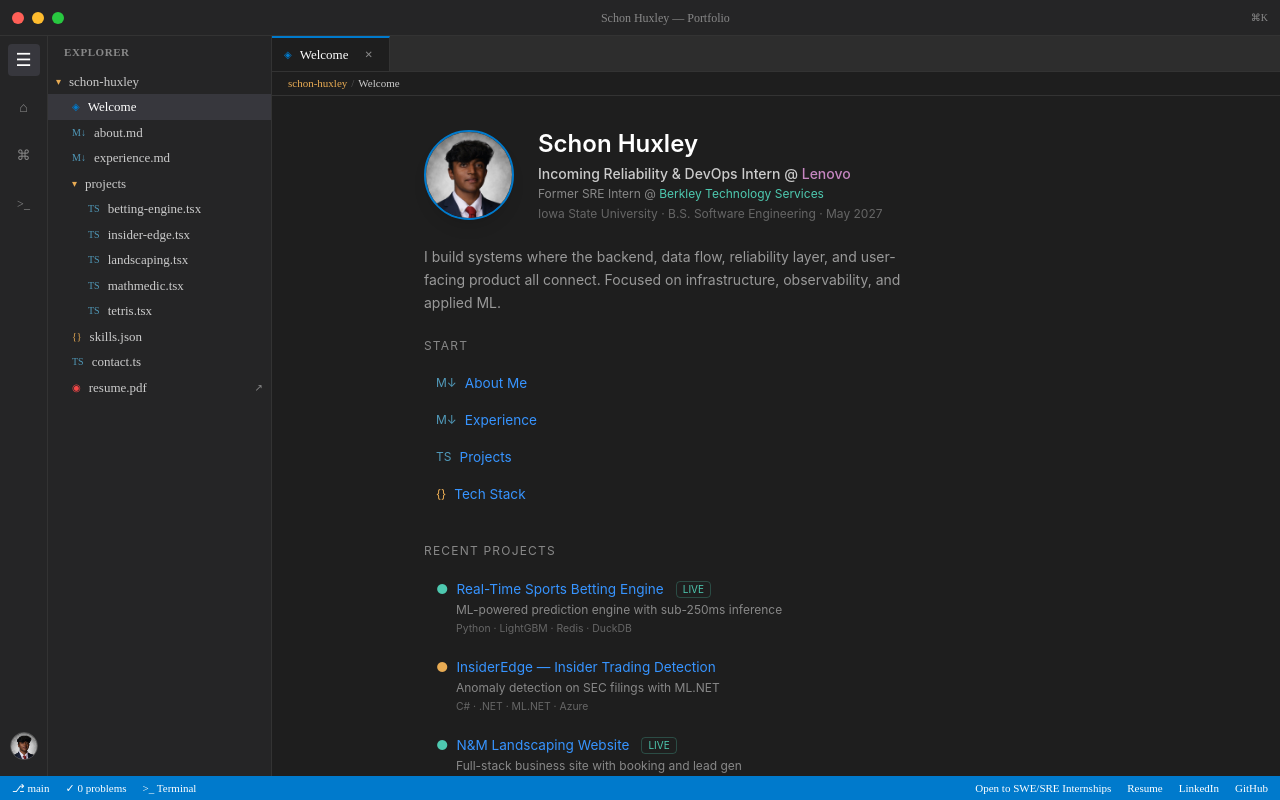
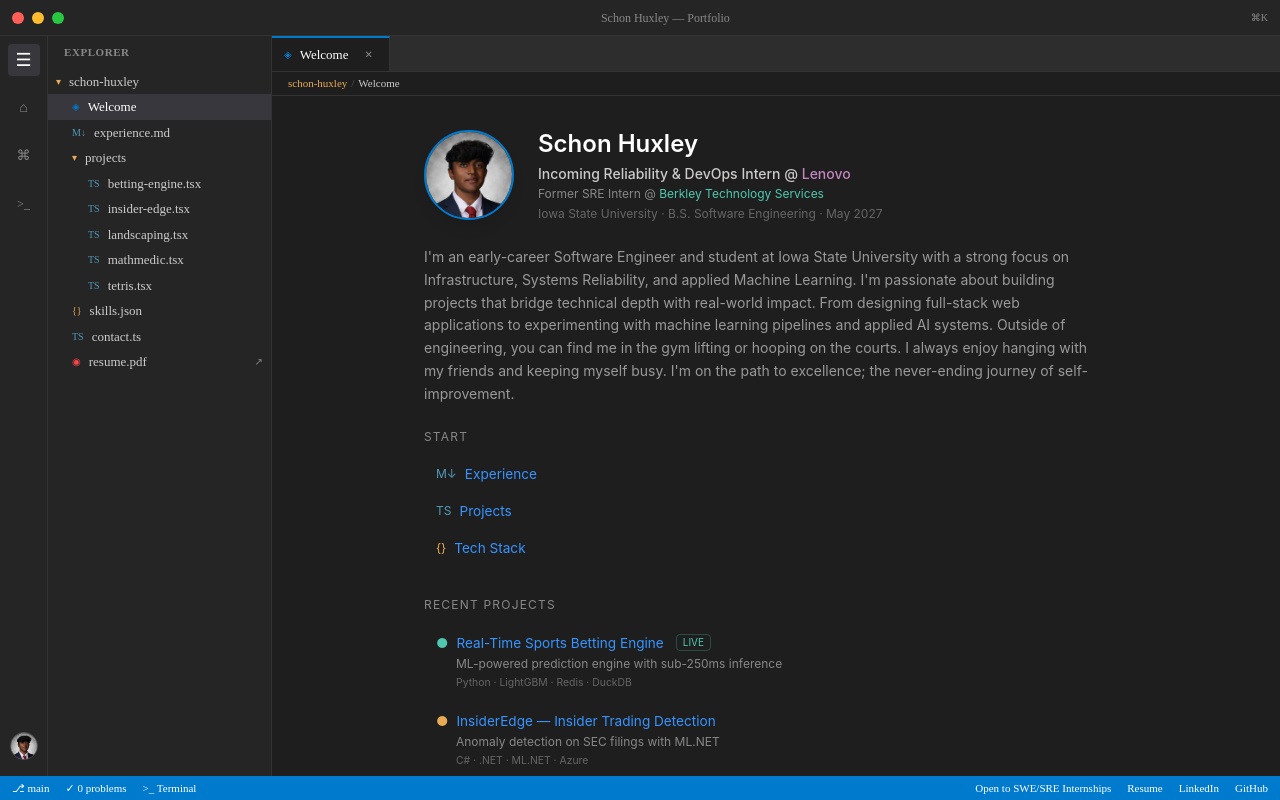
Before and after one commit to schonhux/ml-journal, a Next.js app: page / in a window 1280 px wide. Built offline with nearby package versions, Linux system fonts and the light colour scheme.

Commit message:
Made welcome a bit better

```diff
--- a/app/page.tsx
+++ b/app/page.tsx
@@ -59,7 +59,6 @@ type FileItem = {
 const FILES: FileItem[] = [
   { name: "schon-huxley", icon: "▾", color: "#e8ab53", id: "root", indent: 0, isFolder: true, isOpen: true },
   { name: "Welcome", icon: "◈", color: "#007acc", id: "welcome", indent: 1, desc: "Home — About me, quick links" },
-  { name: "about.md", icon: "M↓", color: "#519aba", id: "about", indent: 1, desc: "Bio, education, interests" },
   { name: "experience.md", icon: "M↓", color: "#519aba", id: "experience", indent: 1, desc: "SRE @ Berkley, Incoming @ Lenovo" },
   { name: "projects", icon: "▾", color: "#e8ab53", id: "proj-folder", indent: 1, isFolder: true, isOpen: true },
   { name: "betting-engine.tsx", icon: "TS", color: "#519aba", id: "proj-betting", indent: 2, desc: "Real-time ML betting predictions" },
@@ -77,14 +76,14 @@ function tabIcon(id: string) {
   if (id === "welcome") return "◈";
   if (id === "skills") return "{}";
   if (id === "resume") return "◉";
-  if (id.startsWith("about") || id.startsWith("experience")) return "M↓";
+  if (id.startsWith("experience")) return "M↓";
   return "TS";
 }
 function tabColor(id: string) {
   if (id === "welcome") return "#007acc";
   if (id === "skills") return "#e8ab53";
   if (id === "resume") return "#f44747";
-  if (id.startsWith("about") || id.startsWith("experience")) return "#519aba";
+  if (id.startsWith("experience")) return "#519aba";
   return "#519aba";
 }
 
@@ -128,17 +127,18 @@ function WelcomeTab({ onOpen }: { onOpen: (id: string) => void }) {
         </div>
       </div>
 
-      <p className="text-[#999] text-sm mb-6 leading-relaxed max-w-lg font-sans">
-        I build systems where the backend, data flow, reliability layer, and user-facing product all connect.
-        Focused on infrastructure, observability, and applied ML.
+      <p className="text-[#999] text-sm mb-6 leading-relaxed max-w-2xl font-sans">
+        I&apos;m an early-career Software Engineer and student at Iowa State University with a strong focus on Infrastructure,
+        Systems Reliability, and applied Machine Learning. I&apos;m passionate about building projects that bridge technical
+        depth with real-world impact. From designing full-stack web applications to experimenting with machine learning
+        pipelines and applied AI systems. Outside of engineering, you can find me in the gym lifting or hooping on the
+        courts. I always enjoy hanging with my friends and keeping myself busy. I&apos;m on the path to excellence; the
+        never-ending journey of self-improvement.
       </p>
 
       <div className="mb-8">
         <h2 className="text-xs uppercase tracking-widest text-[#888] mb-3 font-sans">Start</h2>
         <div className="space-y-1">
-          <button className="welcome-link" onClick={() => onOpen("about")}>
-            <span className="text-[#519aba] text-xs font-mono">M↓</span> About Me
-          </button>
           <button className="welcome-link" onClick={() => onOpen("experience")}>
             <span className="text-[#519aba] text-xs font-mono">M↓</span> Experience
           </button>
@@ -188,42 +188,6 @@ function WelcomeTab({ onOpen }: { onOpen: (id: string) => void }) {
           <a href="https://www.instagram.com/schonhux/" target="_blank" rel="noopener noreferrer" className="text-[#3794ff] hover:underline">Instagram</a>
           <a href="mailto:schon.huxley@gmail.com" className="text-[#3794ff] hover:underline">Email</a>
         </div>
-      </div>
-    </div>
-  );
-}
-
-function AboutTab() {
-  return (
-    <div className="md-preview p-6 max-w-3xl font-sans">
-      <div className="flex items-center gap-4 mb-6">
-        <Image src="/images/profile.png" alt="Schon Huxley" width={64} height={64}
-          className="rounded-full border border-[#444] object-cover" />
-        <div>
-          <h1>Schon Huxley</h1>
-          <p className="text-sm" style={{marginBottom:0}}>Software Engineer · Seattle, WA</p>
-        </div>
-      </div>
-
-      <p>
-        I build systems where the <strong>backend, data flow, reliability layer, and user-facing product</strong> all connect.
-        Focused on infrastructure, observability, and applied ML.
-      </p>
-
-      <h2>Education</h2>
-      <div className="exp-card">
-        <div className="exp-header">
-          <div>
-            <strong>Iowa State University</strong>
-          </div>
-          <span className="exp-date">Aug 2023 – May 2027</span>
-        </div>
-        <ul className="mt-2">
-          <li>Phi Gamma Delta (Social Chair)</li>
-          <li>AI &amp; ML Club</li>
-          <li>Robotics Club</li>
-          <li>Wrestling Club</li>
-        </ul>
       </div>
     </div>
   );
@@ -781,7 +745,6 @@ const CMD_ITEMS: CmdItem[] = [
   { label: "Open Experience", icon: "M↓", action: "experience" },
   { label: "Open Projects", icon: "TS", action: "proj-betting" },
   { label: "Open Skills", icon: "{}", action: "skills" },
-  { label: "Open About", icon: "M↓", action: "about" },
   { label: "Open Contact", icon: "TS", action: "contact" },
   { label: "Open GitHub", icon: "⌥", action: "ext:https://github.com/schonhux" },
   { label: "Open LinkedIn", icon: "↗", action: "ext:https://www.linkedin.com/in/schon-huxley/" },
@@ -867,9 +830,8 @@ function TerminalPanel({ onNavigate, onClose }: { onNavigate: (id: string) => vo
     const newHistory: TermLine[] = [...history, { type: "input", text: cmd }];
 
     const responses: Record<string, string | (() => void)> = {
-      help: "Available commands: whoami, about, experience, projects, skills, resume, contact, clear, exit",
+      help: "Available commands: whoami, experience, projects, skills, resume, contact, clear, exit",
       whoami: "Schon Huxley — SWE @ Iowa State, SRE intern, systems builder",
-      about: () => { onNavigate("about"); newHistory.push({ type: "output", text: "Opening about.md..." }); },
       experience: () => { onNavigate("experience"); newHistory.push({ type: "output", text: "Opening experience.md..." }); },
       projects: () => { onNavigate("proj-betting"); newHistory.push({ type: "output", text: "Opening projects/betting-engine.tsx..." }); },
       skills: () => { onNavigate("skills"); newHistory.push({ type: "output", text: "Opening skills.json..." }); },
@@ -996,7 +958,6 @@ export default function VSCodePortfolio() {
   const renderContent = () => {
     switch (activeFile) {
       case "welcome": return <WelcomeTab onOpen={openFile} />;
-      case "about": return <AboutTab />;
       case "experience": return <ExperienceTab />;
       case "proj-betting": return <ProjectBetting />;
       case "proj-insider": return <ProjectInsider />;
@@ -1045,7 +1006,7 @@ export default function VSCodePortfolio() {
           </button>
           <div className="mt-auto mb-2">
             <Image src="/images/profile.png" alt="Schon" width={28} height={28}
-              className="rounded-full border border-[#555] object-cover cursor-pointer" onClick={() => openFile("about")} />
+              className="rounded-full border border-[#555] object-cover cursor-pointer" onClick={() => openFile("welcome")} />
           </div>
         </div>
 
```
